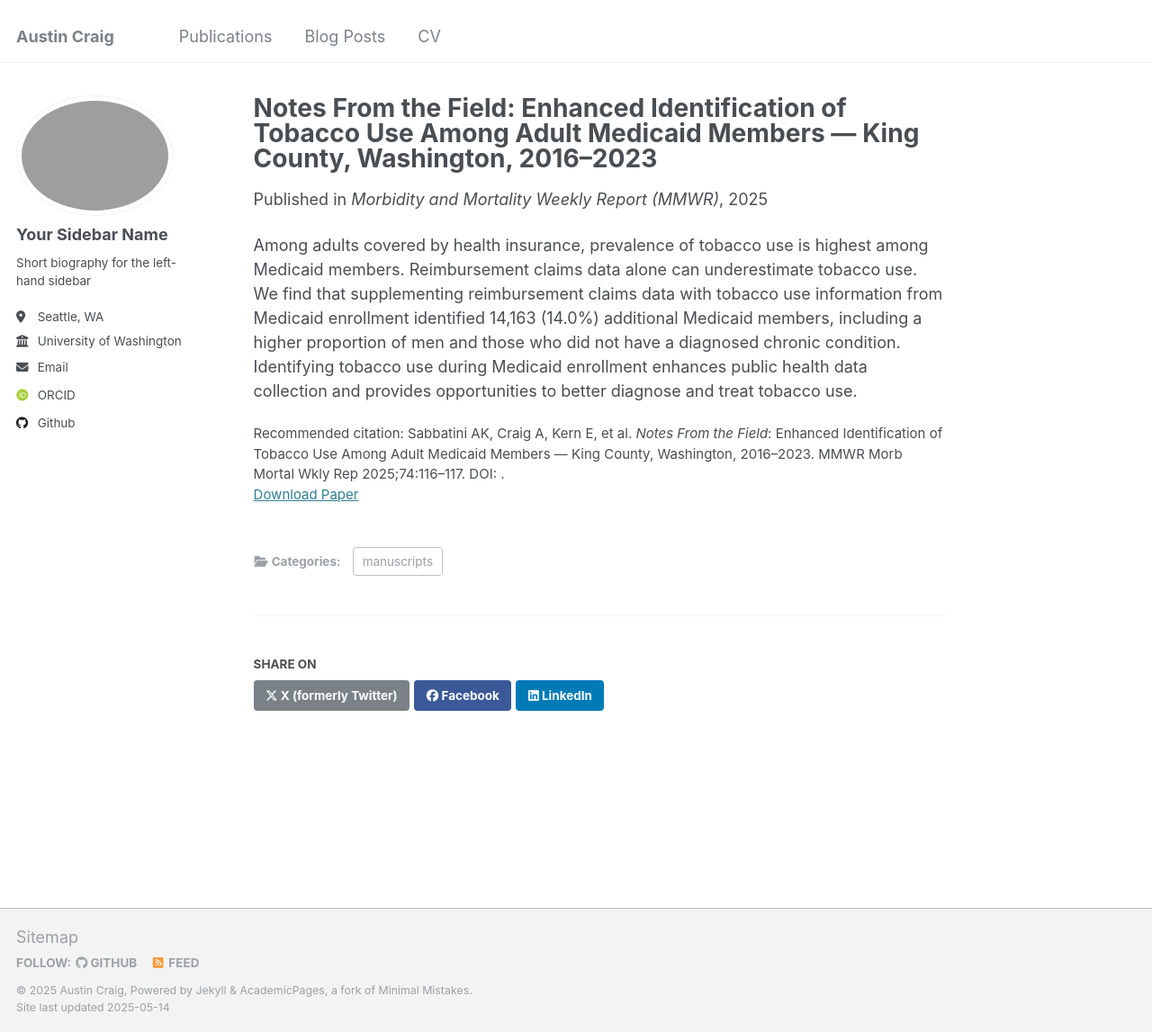
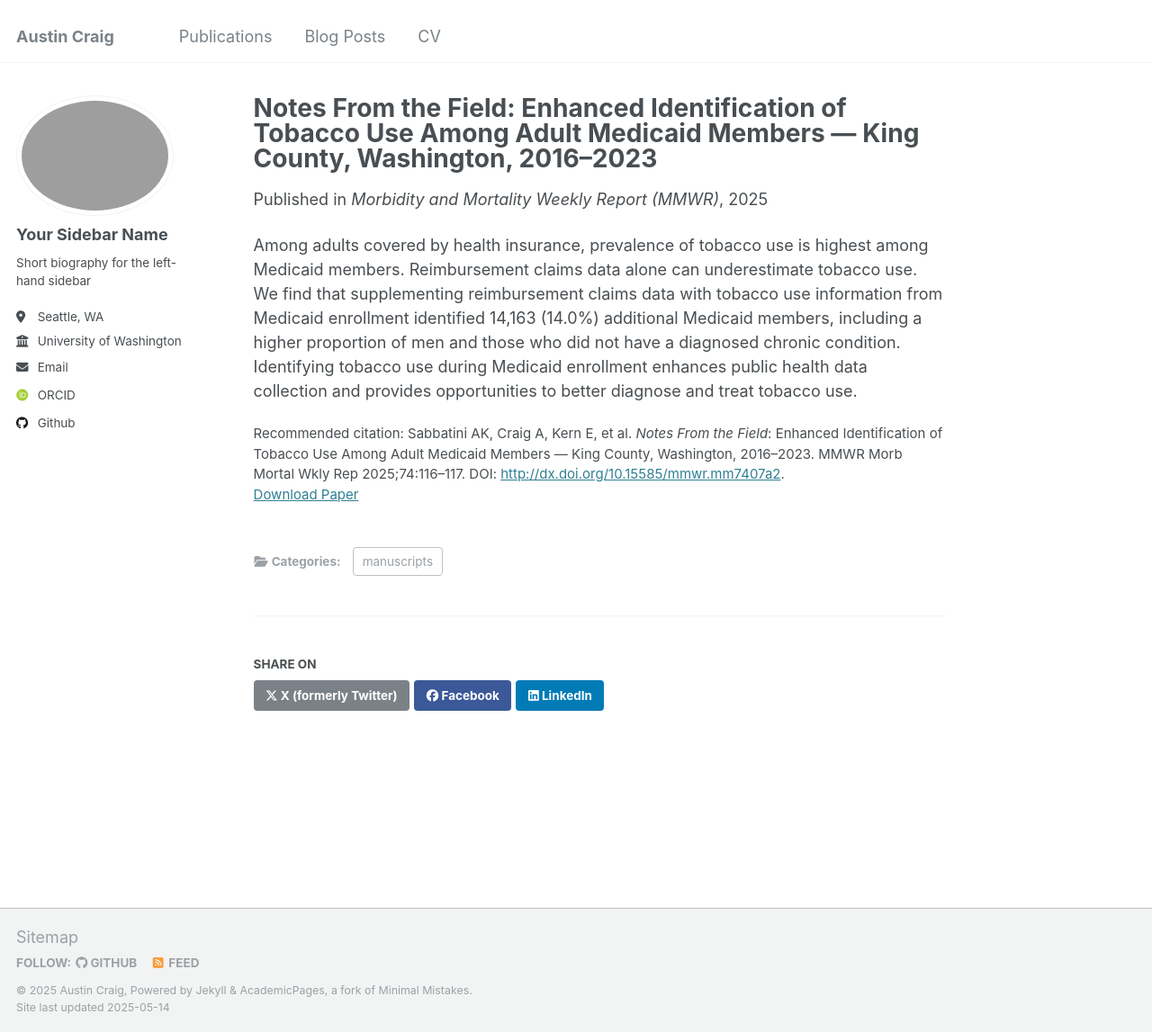
Before and after one commit to austinrobertcraig/austinrobertcraig.github.io, a Jekyll site: the page built from _publications/2025-03-06-mmwr.md, in a window 1280 px wide and 1147 px high. Shown: the whole window at 90% size. Built offline with Jekyll 4.4.1, drawn with Linux system fonts in a browser that asks for light colours; some web fonts are replaced; part of the change alters nothing that is shown.

Commit message:
fix hyperlink (again)

```diff
--- a/_publications/2025-03-06-mmwr.md
+++ b/_publications/2025-03-06-mmwr.md
@@ -6,7 +6,7 @@ permalink: /publication/2025-03-06-mmwr
 date: 2025-03-06
 venue: 'Morbidity and Mortality Weekly Report (MMWR)'
 paperurl: 'http://austinrobertcraig.github.io/files/papers/2025-03-06-mmwr.pdf'
-citation: 'Sabbatini AK, Craig A, Kern E, et al. <i>Notes From the Field</i>: Enhanced Identification of Tobacco Use Among Adult Medicaid Members — King County, Washington, 2016–2023. MMWR Morb Mortal Wkly Rep 2025;74:116–117. DOI: <a href="http://dx.doi.org/10.15585/mmwr.mm7407a2"></a>.'
+citation: 'Sabbatini AK, Craig A, Kern E, et al. <i>Notes From the Field</i>: Enhanced Identification of Tobacco Use Among Adult Medicaid Members — King County, Washington, 2016–2023. MMWR Morb Mortal Wkly Rep 2025;74:116–117. DOI: <a href="http://dx.doi.org/10.15585/mmwr.mm7407a2" target="_blank">http://dx.doi.org/10.15585/mmwr.mm7407a2</a>.'
 ---
 
 Among adults covered by health insurance, prevalence of tobacco use is highest among Medicaid members. Reimbursement claims data alone can underestimate tobacco use. We find that supplementing reimbursement claims data with tobacco use information from Medicaid enrollment identified 14,163 (14.0%) additional Medicaid members, including a higher proportion of men and those who did not have a diagnosed chronic condition. Identifying tobacco use during Medicaid enrollment enhances public health data collection and provides opportunities to better diagnose and treat tobacco use.
```
